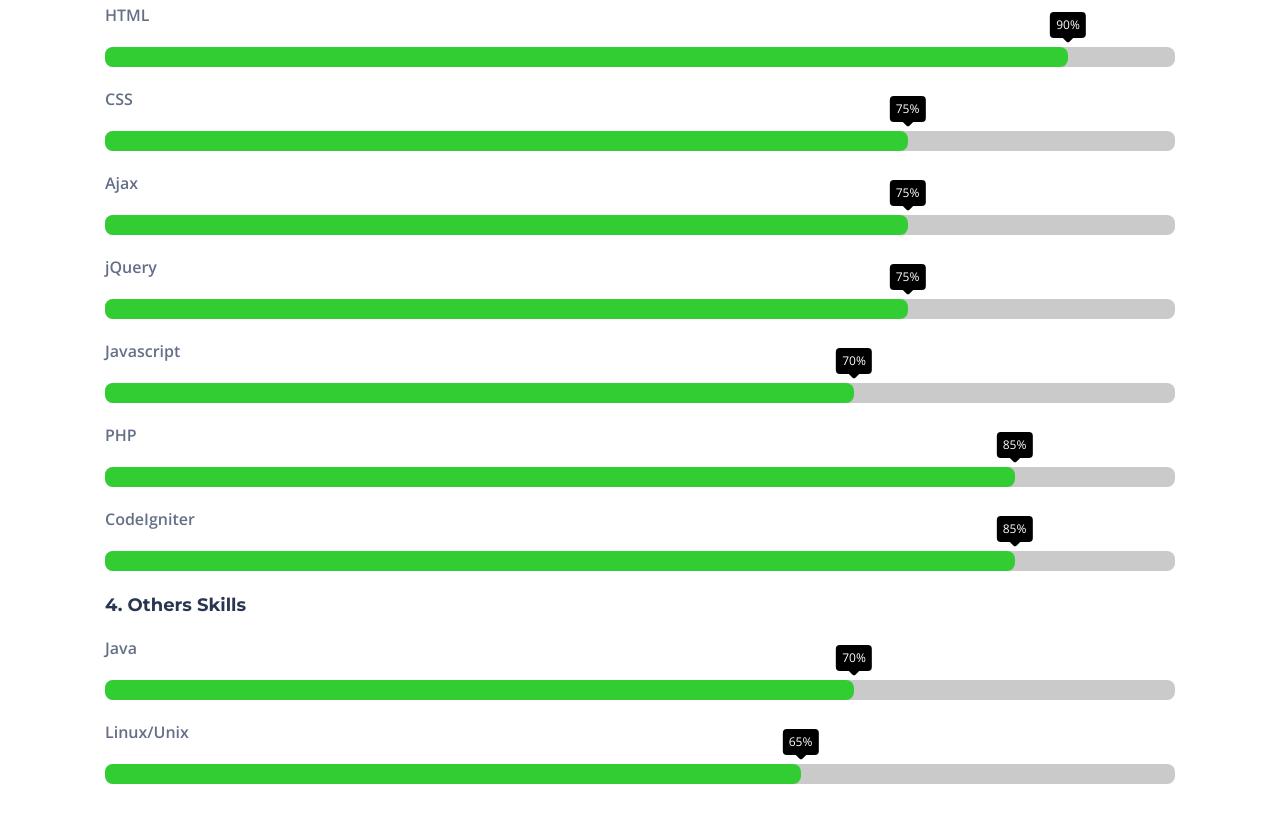
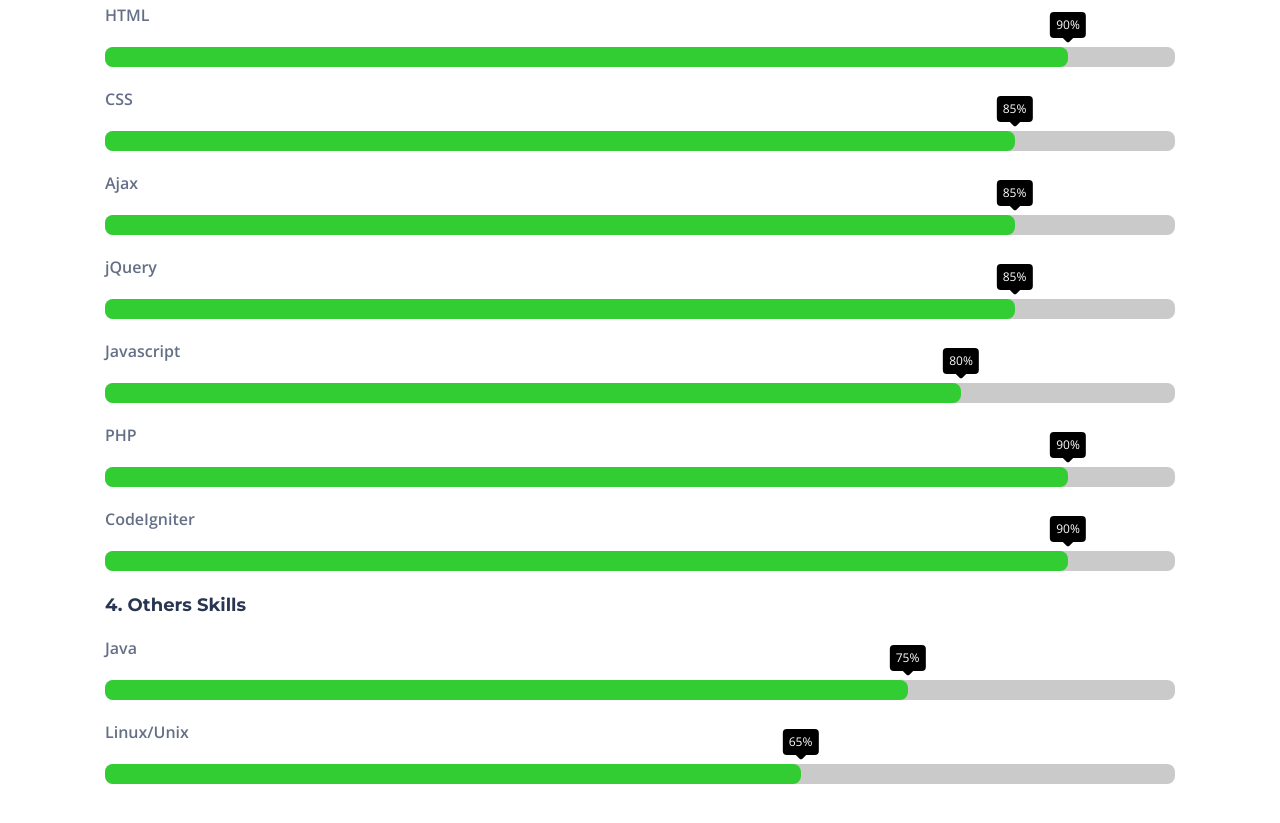
Before and after one commit to ilhamoperanda/about-me, a plain HTML site: page index.html in a window 1280 px wide. Shown: the part 1432-2255 px from the top of the page. Drawn offline with nearby package versions, Linux system fonts and the light colour scheme.

Commit message:
Update index.html

```diff
--- a/index.html
+++ b/index.html
@@ -282,37 +282,37 @@
                                 <div class="skill">
                                     <div class="skill-name">CSS</div>
                                     <div class="skill-bar">
-                                        <div class="skill-per" per="75"></div>
+                                        <div class="skill-per" per="85"></div>
                                     </div>
                                 </div>
                                 <div class="skill">
                                     <div class="skill-name">Ajax</div>
                                     <div class="skill-bar">
-                                        <div class="skill-per" per="75"></div>
+                                        <div class="skill-per" per="85"></div>
                                     </div>
                                 </div>
                                 <div class="skill">
                                     <div class="skill-name">jQuery</div>
                                     <div class="skill-bar">
-                                        <div class="skill-per" per="75"></div>
+                                        <div class="skill-per" per="85"></div>
                                     </div>
                                 </div>
                                 <div class="skill">
                                     <div class="skill-name">Javascript</div>
                                     <div class="skill-bar">
-                                        <div class="skill-per" per="70"></div>
+                                        <div class="skill-per" per="80"></div>
                                     </div>
                                 </div>
                                 <div class="skill">
                                     <div class="skill-name">PHP</div>
                                     <div class="skill-bar">
-                                        <div class="skill-per" per="85"></div>
+                                        <div class="skill-per" per="90"></div>
                                     </div>
                                 </div>
                                 <div class="skill">
                                     <div class="skill-name">CodeIgniter</div>
                                     <div class="skill-bar">
-                                        <div class="skill-per" per="85"></div>
+                                        <div class="skill-per" per="90"></div>
                                     </div>
                                 </div>
                                 <br>
@@ -320,7 +320,7 @@
                                 <div class="skill">
                                     <div class="skill-name">Java</div>
                                     <div class="skill-bar">
-                                        <div class="skill-per" per="70"></div>
+                                        <div class="skill-per" per="75"></div>
                                     </div>
                                 </div>
                                 <div class="skill">
```
